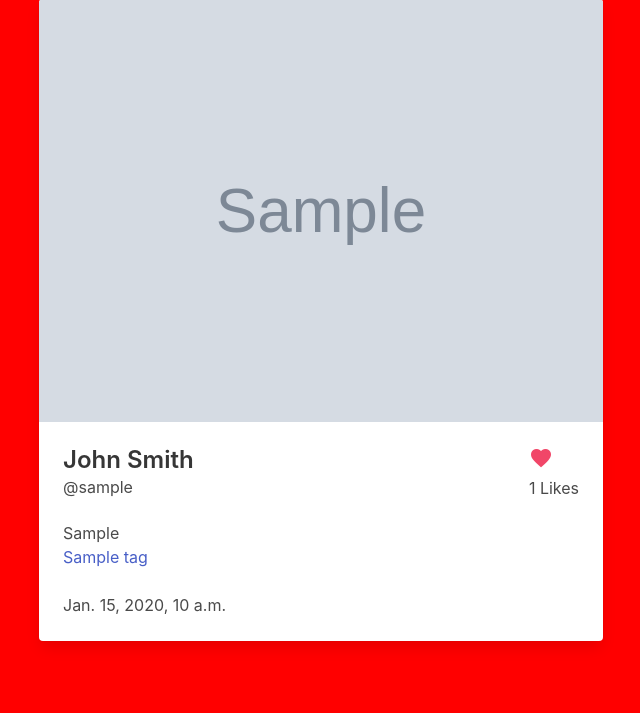
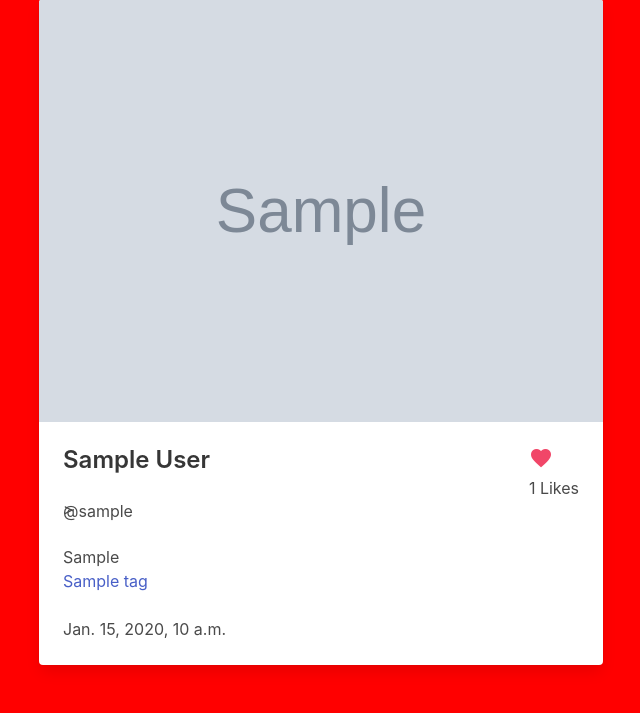
Before and after one commit to Wambui-123/Instagram, a Django app: page /post/ in a window 1280 px wide. Shown: the part 105-818 px from the top of the page, without its empty margins (319-959 px from the left). Before the commit the page ends 752 px from the top, so only its background shows below. Run offline with Django 4.2, Linux system fonts and the light colour scheme; a user stored in the database is signed in; tables that the repository leaves empty hold one stand-in row (values such as "Sample post"); grey boxes marked "Sample" are stand-in pictures.

Commit message:
editing profile

```diff
--- a/instagram_clone/instagram_clone/templates/index.html
+++ b/instagram_clone/instagram_clone/templates/index.html
@@ -15,13 +15,14 @@
     </div>
     <div class="card-content">
       <div class="media">
+
         <div class="media-content">
-          {% if post_item.user.profile.picture %}
-          <p class="title is-4">John Smith</p>
+          {% if post_item.user.profile.first_name %}
+            <p class="title is-4">{{ post_item.user.profile.first_name }} {{ post_item.user.profile.last_name }}</p>>
           {% else %}
-          <p class="title is-4">John Smith</p>
+            <p class="title is-4">Unknown</p>
           {% endif %}
-          <p class="subtitle is-6">@{{ post_item.user.username }}</p>
+            <p class="subtitle is-6">@{{ post_item.user.username }}</p>
           {{ post_item.caption }}
           <p>{% for tag in post_item.tags.all %}<a href="{{ tag.get_absolute_url }}">{{ tag }}</a>{% endfor %}</p>
           <br>
```
